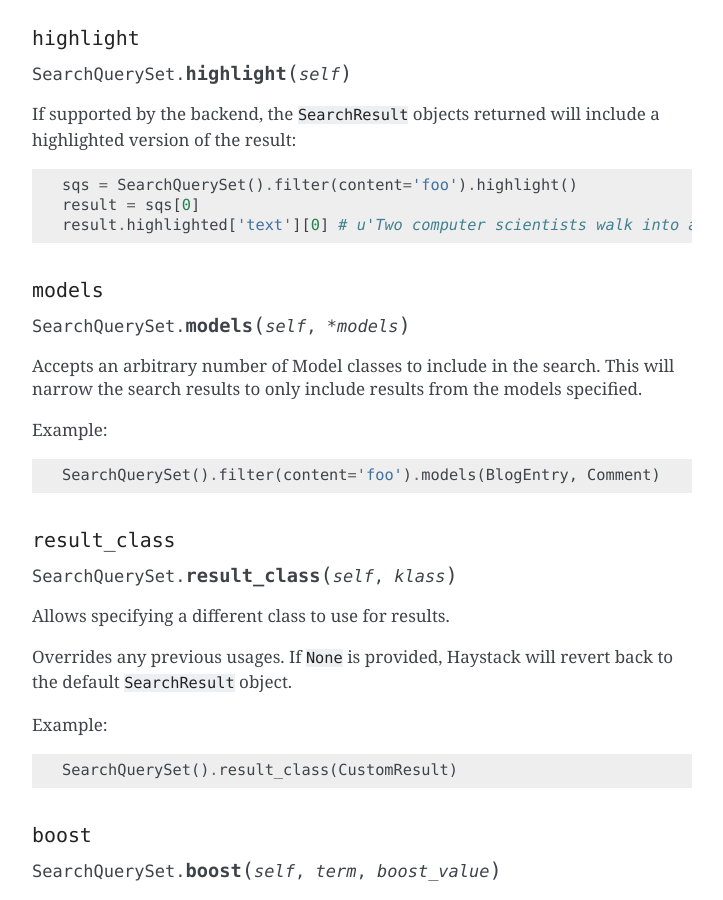
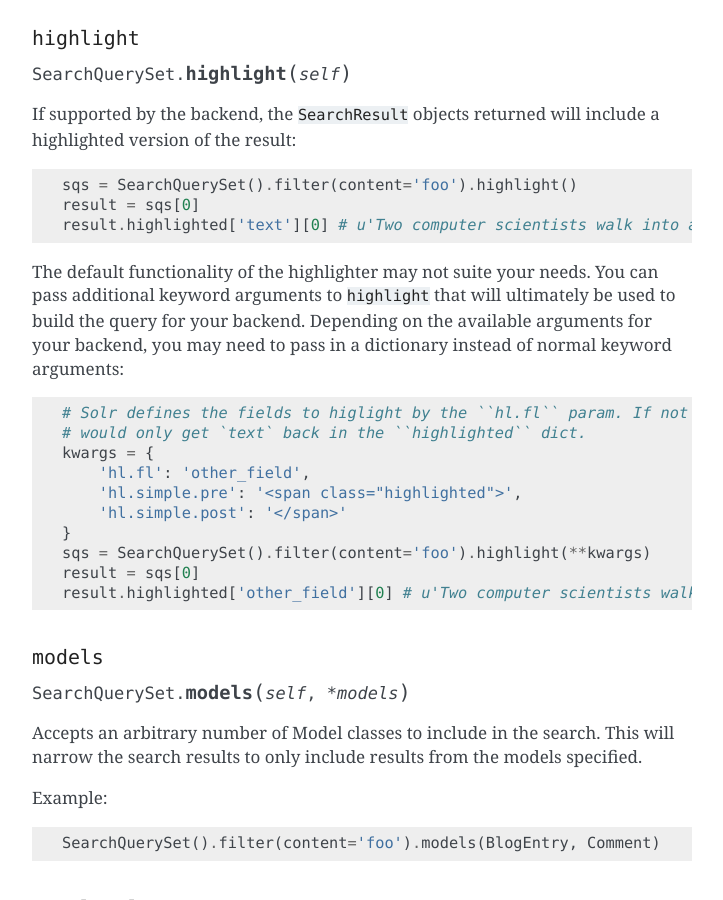
Before and after one commit to django-haystack/django-haystack, a Sphinx documentation site: the page built from docs/searchqueryset_api.rst, in a window 1280 px wide and 900 px high, scrolled down 4678 px. Shown: the whole window, without its empty margins (388-1111 px from the left). Built offline with Sphinx 7.4.7, drawn with Linux system fonts in a browser that asks for light colours; pages that are not in the unit, such as notebooks, are missing from menus.

Commit message:
improve highlight docs for custom options

```diff
--- a/docs/searchqueryset_api.rst
+++ b/docs/searchqueryset_api.rst
@@ -234,6 +234,23 @@ a highlighted version of the result::
     sqs = SearchQuerySet().filter(content='foo').highlight()
     result = sqs[0]
     result.highlighted['text'][0] # u'Two computer scientists walk into a bar. The bartender says "<em>Foo</em>!".'
+
+The default functionality of the highlighter may not suite your needs.
+You can pass additional keyword arguments to ``highlight`` that will
+ultimately be used to build the query for your backend. Depending on the
+available arguments for your backend, you may need to pass in a dictionary
+instead of normal keyword arguments::
+
+    # Solr defines the fields to higlight by the ``hl.fl`` param. If not specified, we
+    # would only get `text` back in the ``highlighted`` dict.
+    kwargs = {
+        'hl.fl': 'other_field',
+        'hl.simple.pre': '<span class="highlighted">',
+        'hl.simple.post': '</span>'
+    }
+    sqs = SearchQuerySet().filter(content='foo').highlight(**kwargs)
+    result = sqs[0]
+    result.highlighted['other_field'][0] # u'Two computer scientists walk into a bar. The bartender says "<span class="highlighted">Foo</span>!".'
 
 ``models``
 ~~~~~~~~~~
```
